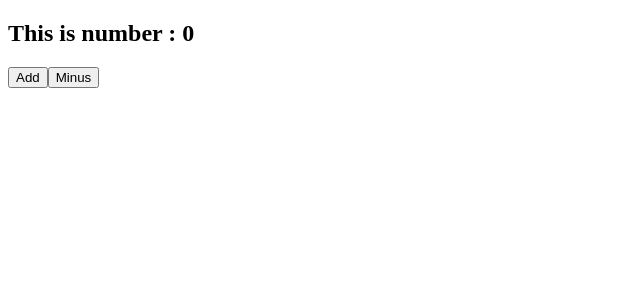
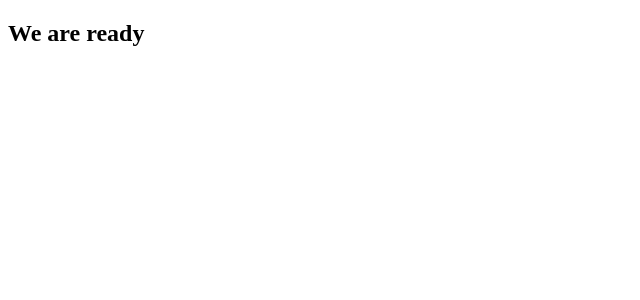
Before and after one commit to minyoung0101q/movie-class-component, a React (Create React App) app: page / in a window 1280 px wide. Shown: the top 300 px of the page, without its empty margins (0-640 px from the left). Built offline with nearby package versions, Linux system fonts and the light colour scheme.

Commit message:
#11.3 Planning the Movie Component

```diff
--- a/src/App.js
+++ b/src/App.js
@@ -1,36 +1,22 @@
 import React from "react";
 
 class App extends React.Component {
-    constructor(props) {
-        super(props);
-        console.log("hello");
+    state = {
+        isLoading: true,
+        movies: []
     }
 
-    state = {
-        count: 0
+    componentDidMount() { // render 호출 후(mounting 후), componentDidMount가 호출됨
+        setTimeout(() => {
+            this.setState({ isLoading: false })
+        }, 6000)
     }
-    add = () => {
-        this.setState(current => ({ count: current.count + 1 }));
-    }
-    minus = () => {
-        this.setState(current => ({ count: current.count - 1 }));
-    }
-    componentDidMount() {
-        console.log("component rendered");
-    }
-    componentDidUpdate() {
-        console.log("I just updated");
-    }
-    componentWillUnmount() {
-        console.log("Goodbye, cruel world");
-    }
+
     render() {
-        console.log("I'm rendering");
+        const { isLoading } = this.state; // 비구조화 할당
         return (
             <div>
-                <h2>This is number : {this.state.count}</h2>
-                <button onClick={this.add}>Add</button>
-                <button onClick={this.minus}>Minus</button>
+                <h2>{isLoading ? "Loading..." : "We are ready"}</h2>
             </div>
         )
     }
```
